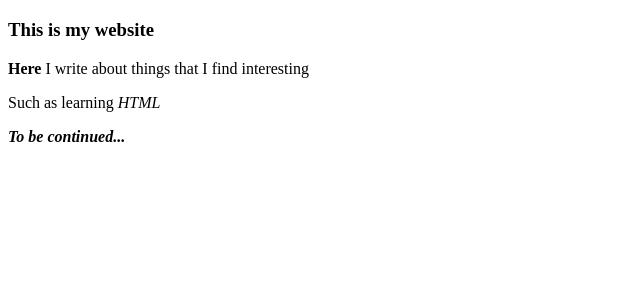
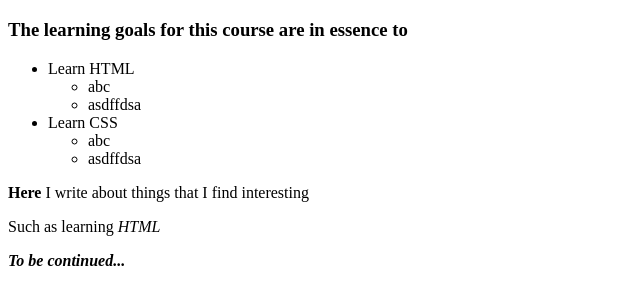
Before and after one commit to Celquin/lapio-website, a plain HTML site: page index.html in a window 1280 px wide. Shown: the part 61-366 px from the top of the page, without its empty margins (0-640 px from the left). Drawn offline with Linux system fonts and the light colour scheme.

Commit message:
Part 3, add exercise 4

```diff
--- a/index.html
+++ b/index.html
@@ -9,7 +9,31 @@
 <body>
   <!--Do the exercises here-->
 <h1> Hello </h1>
-<h3> This is my website </h3>
+<h3> The learning goals for this course are in essence to </h3>
+
+
+<ul>
+
+	<li>
+		Learn HTML
+		<ul>
+			<li> abc </li>
+			<li> asdffdsa </li>
+		</ul>
+	</li>
+
+
+	<li>
+		Learn CSS
+		<ul>
+			<li> abc </li>
+			<li> asdffdsa </li>
+		</ul>
+
+	</li>
+
+</ul>
+
 <p> <strong>Here</strong> I write about things that I find interesting</p>
 <p> Such as learning <i> HTML </i>
 <p> <b> <i> To be continued... </b> </i></p>
```
